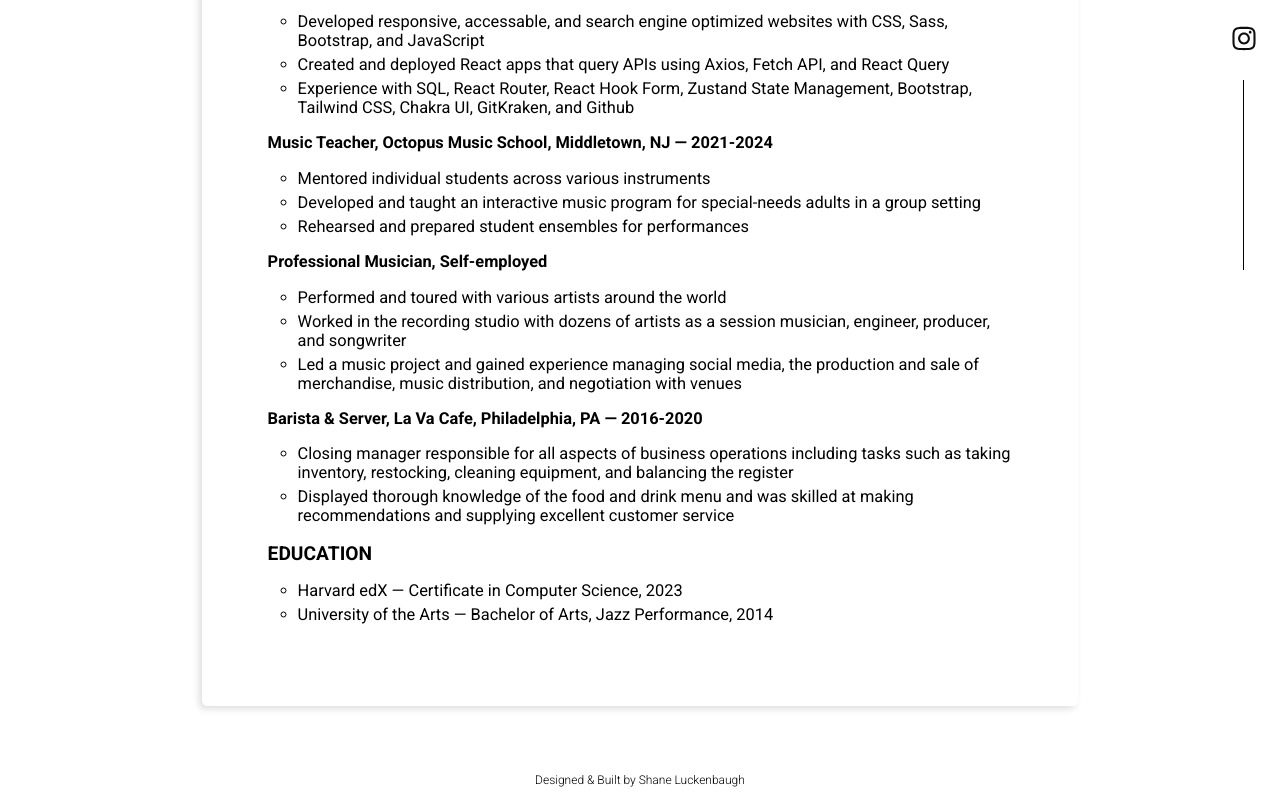
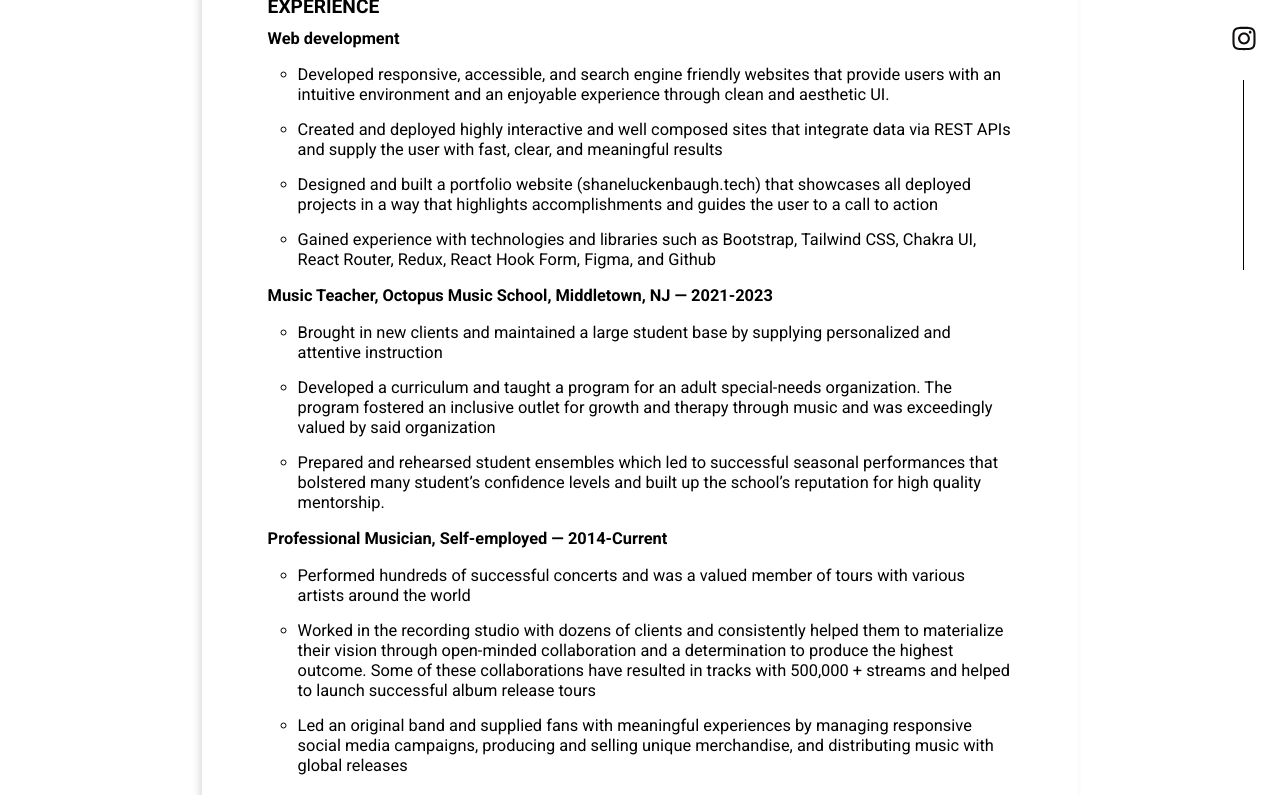
Before and after one commit to sluckenbaugh/Portfolio, a React (Vite) app: page /resume in a window 1280 px wide. Shown: the part 500-1295 px from the top of the page. Built offline with nearby package versions, Linux system fonts and the light colour scheme.

Commit message:
Update resume section

```diff
--- a/src/pages/Home.tsx
+++ b/src/pages/Home.tsx
@@ -7,6 +7,7 @@
 import Sidebar from "../components/Sidebar";
 import { ToggleContext } from "../App";
 import Dropdown from "../components/Dropdown";
+import painting from "../static/painting.gif";
 
 const App = () => {
   const { clicked } = useContext(ToggleContext);
@@ -17,6 +18,19 @@
       <Hello />
       <Projects />
       <ProjectGrid />
+      <div className="contact__container mt">
+        <h2 className="home">Let's Build Together!</h2>
+        <img src={painting} alt="Painting animation" />
+        <a
+          target="_blank"
+          className="btn--primary btn__email"
+          href="mailto:sluckenbaugh16@gmail.com"
+          aria-label="Email Shane"
+        >
+          Email Shane
+        </a>
+      </div>
+
       <Sidebar />
       <Footer />
     </div>
--- a/src/pages/Resume.tsx
+++ b/src/pages/Resume.tsx
@@ -35,67 +35,79 @@
             meaningful working relationships.
           </p>
           <h3>SKILLS</h3>
-          <p>HTML5, CSS, Sass, JavaScript, React, Typescript, Git</p>
+          <p>
+            HTML5, CSS, Sass, JavaScript, React, Typescript, Next.js, SQL, Git
+          </p>
           <h3>EXPERIENCE</h3>
           <h4>Web development</h4>
           <ul>
             <li>
-              Developed responsive, accessable, and search engine optimized
-              websites with CSS, Sass, Bootstrap, and JavaScript
+              Developed responsive, accessible, and search engine friendly
+              websites that provide users with an intuitive environment and an
+              enjoyable experience through clean and aesthetic UI.
             </li>
             <li>
-              Created and deployed React apps that query APIs using Axios, Fetch
-              API, and React Query
+              Created and deployed highly interactive and well composed sites
+              that integrate data via REST APIs and supply the user with fast,
+              clear, and meaningful results
             </li>
             <li>
-              Experience with SQL, React Router, React Hook Form, Zustand State
-              Management, Bootstrap, Tailwind CSS, Chakra UI, GitKraken, and
-              Github
+              Designed and built a portfolio website (shaneluckenbaugh.tech)
+              that showcases all deployed projects in a way that highlights
+              accomplishments and guides the user to a call to action
+            </li>
+            <li>
+              Gained experience with technologies and libraries such as
+              Bootstrap, Tailwind CSS, Chakra UI, React Router, Redux, React
+              Hook Form, Figma, and Github
             </li>
           </ul>
           <h4>
-            Music Teacher, Octopus Music School, Middletown, NJ — 2021-2024
+            Music Teacher, Octopus Music School, Middletown, NJ — 2021-2023
           </h4>
           <ul>
-            <li>Mentored individual students across various instruments</li>
             <li>
-              Developed and taught an interactive music program for
-              special-needs adults in a group setting
-            </li>
-            <li>Rehearsed and prepared student ensembles for performances</li>
-          </ul>
-          <h4>Professional Musician, Self-employed</h4>
-          <ul>
-            <li>Performed and toured with various artists around the world</li>
-            <li>
-              Worked in the recording studio with dozens of artists as a session
-              musician, engineer, producer, and songwriter
+              Brought in new clients and maintained a large student base by
+              supplying personalized and attentive instruction
             </li>
             <li>
-              Led a music project and gained experience managing social media,
-              the production and sale of merchandise, music distribution, and
-              negotiation with venues
+              Developed a curriculum and taught a program for an adult
+              special-needs organization. The program fostered an inclusive
+              outlet for growth and therapy through music and was exceedingly
+              valued by said organization
+            </li>
+            <li>
+              Prepared and rehearsed student ensembles which led to successful
+              seasonal performances that bolstered many student’s confidence
+              levels and built up the school’s reputation for high quality
+              mentorship.
             </li>
           </ul>
-          <h4>Barista & Server, La Va Cafe, Philadelphia, PA — 2016-2020</h4>
+          <h4>Professional Musician, Self-employed — 2014-Current</h4>
           <ul>
             <li>
-              Closing manager responsible for all aspects of business operations
-              including tasks such as taking inventory, restocking, cleaning
-              equipment, and balancing the register
+              Performed hundreds of successful concerts and was a valued member
+              of tours with various artists around the world
             </li>
             <li>
-              Displayed thorough knowledge of the food and drink menu and was
-              skilled at making recommendations and supplying excellent customer
-              service
+              Worked in the recording studio with dozens of clients and
+              consistently helped them to materialize their vision through
+              open-minded collaboration and a determination to produce the
+              highest outcome. Some of these collaborations have resulted in
+              tracks with 500,000 + streams and helped to launch successful
+              album release tours
+            </li>
+            <li>
+              Led an original band and supplied fans with meaningful experiences
+              by managing responsive social media campaigns, producing and
+              selling unique merchandise, and distributing music with global
+              releases
             </li>
           </ul>
           <h3>EDUCATION</h3>
           <ul>
             <li>Harvard edX — Certificate in Computer Science, 2023 </li>
-            <li>
-              University of the Arts — Bachelor of Arts, Jazz Performance, 2014
-            </li>
+            <li>University of the Arts — Bachelor of Arts, 3.7 GPA, 2014</li>
           </ul>
         </article>
       </div>
--- a/src/scss/globals/_boilerplate.scss
+++ b/src/scss/globals/_boilerplate.scss
@@ -26,3 +26,6 @@
 ul {
     list-style: none;
 }
+.mt {
+    margin-top: 10rem;
+}
--- a/src/scss/layout/_contact.scss
+++ b/src/scss/layout/_contact.scss
@@ -4,14 +4,18 @@
     display: grid;
     justify-items: center;
     gap: 1rem;
+
     & h2 {
         font-size: 2rem;
+    }
+    & h2.home {
+        font-size: 3rem;
     }
     & img {
         width: 22rem;
     }
     & .btn__email {
-        padding: 0.8rem;
+        padding: 1rem 1.8rem;
         font-size: clamp(1.4rem, 1.4rem + 0.9vw, 2.2rem);
         margin-top: 1rem;
         margin-bottom: 18vh;
--- a/src/scss/layout/_grid.scss
+++ b/src/scss/layout/_grid.scss
@@ -10,7 +10,7 @@
 
 .grid__projects {
     margin: 5rem 3rem 5rem;
-    // padding: 2rem;
+    padding-bottom: 6rem;
     display: grid;
     gap: 2rem;
     justify-content: center;
--- a/src/scss/layout/_resume.scss
+++ b/src/scss/layout/_resume.scss
@@ -8,6 +8,11 @@
     box-shadow: -3px 3px 7px #dfdfdf;
     border-radius: 0.5rem;
     font-size: clamp(1rem, 1rem + 0.5vw, 3rem);
+    line-height: 2rem;
+}
+.resume h2, h3, h4 {
+    margin-bottom: 0.5rem;
+    margin-top: 2rem;
 }
 .resume p, h4 {
     margin-bottom: 1rem;
@@ -20,7 +25,7 @@
     padding-left: 3rem;
 }
 .resume li {
-    margin-bottom: 0.5rem;
+    margin-bottom: 1.5rem;
 }
 .resume__container {
     display: flex;
```
